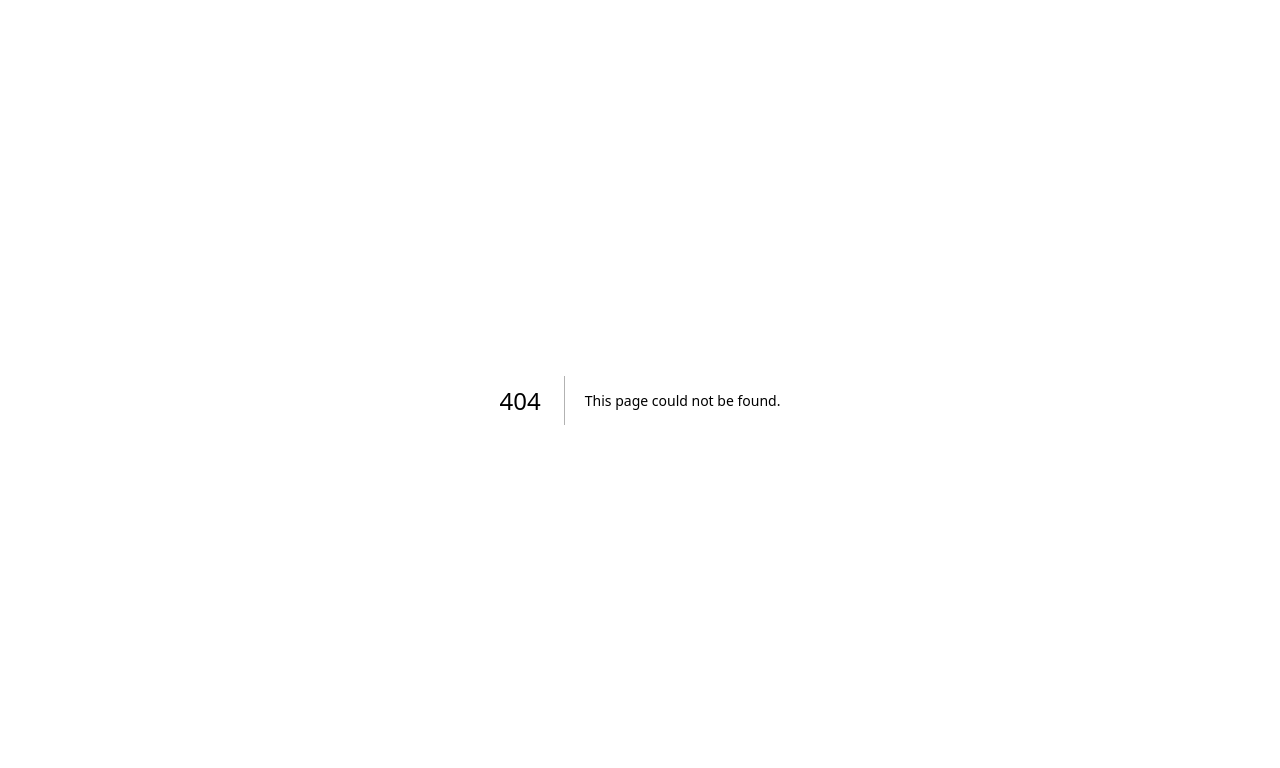
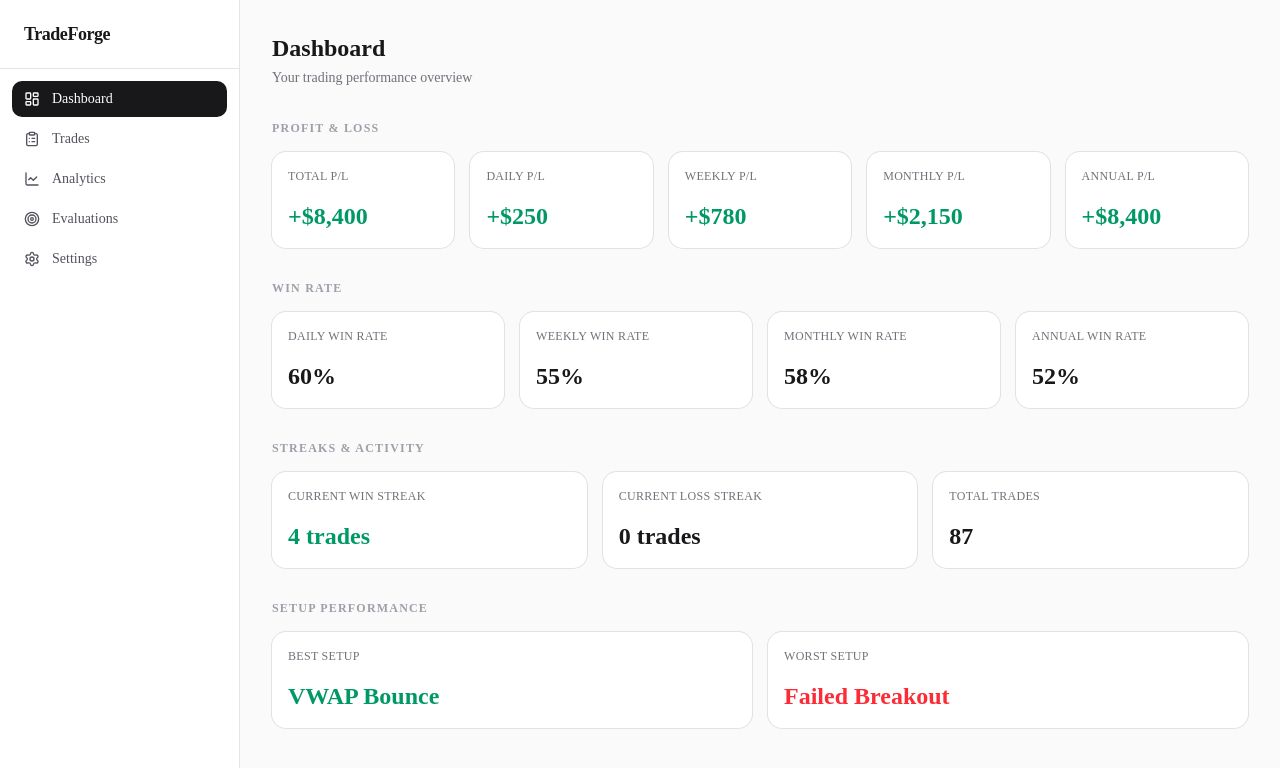
Before and after one commit to aldawgg/tradeforge, a Next.js app: page /dashboard in a window 1280 px wide. Before the commit this address had no page. Shown: the top 768 px of the page. Built offline with nearby package versions, Linux system fonts and the light colour scheme.

Commit message:
Replace default homepage with TradeForge dashboard

```diff
--- /dev/null
+++ b/src/app/(app)/dashboard/page.tsx
@@ -0,0 +1,58 @@
+import { StatCard } from "@/components/dashboard/stat-card";
+
+export default function DashboardPage() {
+  return (
+    <div className="p-8 max-w-7xl">
+      <div className="mb-8">
+        <h1 className="text-2xl font-bold text-zinc-900">Dashboard</h1>
+        <p className="text-sm text-zinc-500 mt-1">Your trading performance overview</p>
+      </div>
+
+      <section className="mb-8">
+        <h2 className="text-xs font-semibold text-zinc-400 uppercase tracking-widest mb-4">
+          Profit &amp; Loss
+        </h2>
+        <div className="grid grid-cols-1 sm:grid-cols-2 lg:grid-cols-3 xl:grid-cols-5 gap-4">
+          <StatCard label="Total P/L" value="+$8,400" valueColor="green" />
+          <StatCard label="Daily P/L" value="+$250" valueColor="green" />
+          <StatCard label="Weekly P/L" value="+$780" valueColor="green" />
+          <StatCard label="Monthly P/L" value="+$2,150" valueColor="green" />
+          <StatCard label="Annual P/L" value="+$8,400" valueColor="green" />
+        </div>
+      </section>
+
+      <section className="mb-8">
+        <h2 className="text-xs font-semibold text-zinc-400 uppercase tracking-widest mb-4">
+          Win Rate
+        </h2>
+        <div className="grid grid-cols-1 sm:grid-cols-2 lg:grid-cols-4 gap-4">
+          <StatCard label="Daily Win Rate" value="60%" />
+          <StatCard label="Weekly Win Rate" value="55%" />
+          <StatCard label="Monthly Win Rate" value="58%" />
+          <StatCard label="Annual Win Rate" value="52%" />
+        </div>
+      </section>
+
+      <section className="mb-8">
+        <h2 className="text-xs font-semibold text-zinc-400 uppercase tracking-widest mb-4">
+          Streaks &amp; Activity
+        </h2>
+        <div className="grid grid-cols-1 sm:grid-cols-2 lg:grid-cols-3 gap-4">
+          <StatCard label="Current Win Streak" value="4 trades" valueColor="green" />
+          <StatCard label="Current Loss Streak" value="0 trades" />
+          <StatCard label="Total Trades" value="87" />
+        </div>
+      </section>
+
+      <section>
+        <h2 className="text-xs font-semibold text-zinc-400 uppercase tracking-widest mb-4">
+          Setup Performance
+        </h2>
+        <div className="grid grid-cols-1 sm:grid-cols-2 gap-4">
+          <StatCard label="Best Setup" value="VWAP Bounce" valueColor="green" />
+          <StatCard label="Worst Setup" value="Failed Breakout" valueColor="red" />
+        </div>
+      </section>
+    </div>
+  );
+}
--- /dev/null
+++ b/src/app/(app)/layout.tsx
@@ -0,0 +1,10 @@
+import { Sidebar } from "@/components/layout/sidebar";
+
+export default function AppLayout({ children }: { children: React.ReactNode }) {
+  return (
+    <div className="flex min-h-screen bg-zinc-50">
+      <Sidebar />
+      <main className="flex-1 min-w-0">{children}</main>
+    </div>
+  );
+}
--- a/src/app/layout.tsx
+++ b/src/app/layout.tsx
@@ -13,8 +13,8 @@ const geistMono = Geist_Mono({
 });
 
 export const metadata: Metadata = {
-  title: "Create Next App",
-  description: "Generated by create next app",
+  title: "TradeForge",
+  description: "A futures trading journal for serious traders",
 };
 
 export default function RootLayout({
--- a/src/app/page.tsx
+++ b/src/app/page.tsx
@@ -1,65 +1,18 @@
-import Image from "next/image";
+import Link from "next/link";
+import { Button } from "@/components/ui/button";
 
-export default function Home() {
+export default function HomePage() {
   return (
-    <div className="flex flex-col flex-1 items-center justify-center bg-zinc-50 font-sans dark:bg-black">
-      <main className="flex flex-1 w-full max-w-3xl flex-col items-center justify-between py-32 px-16 bg-white dark:bg-black sm:items-start">
-        <Image
-          className="dark:invert"
-          src="/next.svg"
-          alt="Next.js logo"
-          width={100}
-          height={20}
-          priority
-        />
-        <div className="flex flex-col items-center gap-6 text-center sm:items-start sm:text-left">
-          <h1 className="max-w-xs text-3xl font-semibold leading-10 tracking-tight text-black dark:text-zinc-50">
-            To get started, edit the page.tsx file.
-          </h1>
-          <p className="max-w-md text-lg leading-8 text-zinc-600 dark:text-zinc-400">
-            Looking for a starting point or more instructions? Head over to{" "}
-            <a
-              href="https://vercel.com/templates?framework=next.js&utm_source=create-next-app&utm_medium=appdir-template-tw&utm_campaign=create-next-app"
-              className="font-medium text-zinc-950 dark:text-zinc-50"
-            >
-              Templates
-            </a>{" "}
-            or the{" "}
-            <a
-              href="https://nextjs.org/learn?utm_source=create-next-app&utm_medium=appdir-template-tw&utm_campaign=create-next-app"
-              className="font-medium text-zinc-950 dark:text-zinc-50"
-            >
-              Learning
-            </a>{" "}
-            center.
-          </p>
-        </div>
-        <div className="flex flex-col gap-4 text-base font-medium sm:flex-row">
-          <a
-            className="flex h-12 w-full items-center justify-center gap-2 rounded-full bg-foreground px-5 text-background transition-colors hover:bg-[#383838] dark:hover:bg-[#ccc] md:w-[158px]"
-            href="https://vercel.com/new?utm_source=create-next-app&utm_medium=appdir-template-tw&utm_campaign=create-next-app"
-            target="_blank"
-            rel="noopener noreferrer"
-          >
-            <Image
-              className="dark:invert"
-              src="/vercel.svg"
-              alt="Vercel logomark"
-              width={16}
-              height={16}
-            />
-            Deploy Now
-          </a>
-          <a
-            className="flex h-12 w-full items-center justify-center rounded-full border border-solid border-black/[.08] px-5 transition-colors hover:border-transparent hover:bg-black/[.04] dark:border-white/[.145] dark:hover:bg-[#1a1a1a] md:w-[158px]"
-            href="https://nextjs.org/docs?utm_source=create-next-app&utm_medium=appdir-template-tw&utm_campaign=create-next-app"
-            target="_blank"
-            rel="noopener noreferrer"
-          >
-            Documentation
-          </a>
-        </div>
-      </main>
+    <div className="flex flex-col items-center justify-center min-h-screen bg-zinc-50">
+      <div className="text-center space-y-4">
+        <h1 className="text-4xl font-bold tracking-tight text-zinc-900">TradeForge</h1>
+        <p className="text-base text-zinc-500 max-w-sm">
+          A futures trading journal for MES and MNQ traders.
+        </p>
+        <Link href="/dashboard">
+          <Button size="lg" className="mt-2">Go to Dashboard</Button>
+        </Link>
+      </div>
     </div>
   );
 }
--- /dev/null
+++ b/src/components/dashboard/stat-card.tsx
@@ -0,0 +1,37 @@
+import {
+  Card,
+  CardContent,
+  CardHeader,
+  CardTitle,
+} from "@/components/ui/card";
+import { cn } from "@/lib/utils";
+
+interface StatCardProps {
+  label: string;
+  value: string;
+  valueColor?: "green" | "red" | "default";
+}
+
+export function StatCard({ label, value, valueColor = "default" }: StatCardProps) {
+  return (
+    <Card>
+      <CardHeader>
+        <CardTitle className="text-xs font-medium text-zinc-500 uppercase tracking-wide">
+          {label}
+        </CardTitle>
+      </CardHeader>
+      <CardContent>
+        <p
+          className={cn(
+            "text-2xl font-bold",
+            valueColor === "green" && "text-emerald-600",
+            valueColor === "red" && "text-red-500",
+            valueColor === "default" && "text-zinc-900"
+          )}
+        >
+          {value}
+        </p>
+      </CardContent>
+    </Card>
+  );
+}
--- /dev/null
+++ b/src/components/layout/sidebar.tsx
@@ -0,0 +1,55 @@
+"use client";
+
+import Link from "next/link";
+import { usePathname } from "next/navigation";
+import {
+  LayoutDashboard,
+  ClipboardList,
+  LineChart,
+  Target,
+  Settings,
+} from "lucide-react";
+import { cn } from "@/lib/utils";
+
+const navItems = [
+  { href: "/dashboard", label: "Dashboard", icon: LayoutDashboard },
+  { href: "/trades", label: "Trades", icon: ClipboardList },
+  { href: "/analytics", label: "Analytics", icon: LineChart },
+  { href: "/evaluations", label: "Evaluations", icon: Target },
+  { href: "/settings", label: "Settings", icon: Settings },
+];
+
+export function Sidebar() {
+  const pathname = usePathname();
+
+  return (
+    <aside className="w-60 shrink-0 border-r border-zinc-200 bg-white h-screen sticky top-0 flex flex-col">
+      <div className="px-6 py-5 border-b border-zinc-200">
+        <span className="text-lg font-bold tracking-tight text-zinc-900">
+          TradeForge
+        </span>
+      </div>
+      <nav className="flex-1 p-3 space-y-1">
+        {navItems.map((item) => {
+          const Icon = item.icon;
+          const isActive = pathname.startsWith(item.href);
+          return (
+            <Link
+              key={item.href}
+              href={item.href}
+              className={cn(
+                "flex items-center gap-3 px-3 py-2 rounded-lg text-sm font-medium transition-colors",
+                isActive
+                  ? "bg-zinc-900 text-white"
+                  : "text-zinc-600 hover:bg-zinc-100 hover:text-zinc-900"
+              )}
+            >
+              <Icon size={16} />
+              {item.label}
+            </Link>
+          );
+        })}
+      </nav>
+    </aside>
+  );
+}
--- /dev/null
+++ b/src/lib/constants.ts
@@ -0,0 +1,43 @@
+export const INSTRUMENTS = ["MES", "MNQ", "ES", "NQ"] as const;
+
+export const DIRECTIONS = ["Long", "Short"] as const;
+
+export const SESSIONS = ["Asia", "London", "New York AM", "New York PM", "Other"] as const;
+
+export const SETUP_TAGS = [
+  "VWAP bounce",
+  "VWAP reclaim",
+  "Liquidity sweep",
+  "FVG continuation",
+  "Inverse FVG",
+  "Rejection block",
+  "Breakout retest",
+  "Failed breakout",
+  "Trend continuation",
+  "Reversal trade",
+  "News trade",
+  "Other",
+] as const;
+
+export const MISTAKE_TAGS = [
+  "Entered too early",
+  "Moved stop loss",
+  "Overtraded",
+  "Revenge traded",
+  "Ignored news",
+  "No clear setup",
+  "Took profit too early",
+  "Held loser too long",
+  "Oversized",
+  "Broke daily loss limit",
+  "FOMO entry",
+  "Other",
+] as const;
+
+export const EVAL_STATUSES = [
+  "Not started",
+  "In progress",
+  "Passed",
+  "Failed",
+  "Funded",
+] as const;
```
Also changed, not shown: src/types/index.ts (added, +57 -0 lines).
